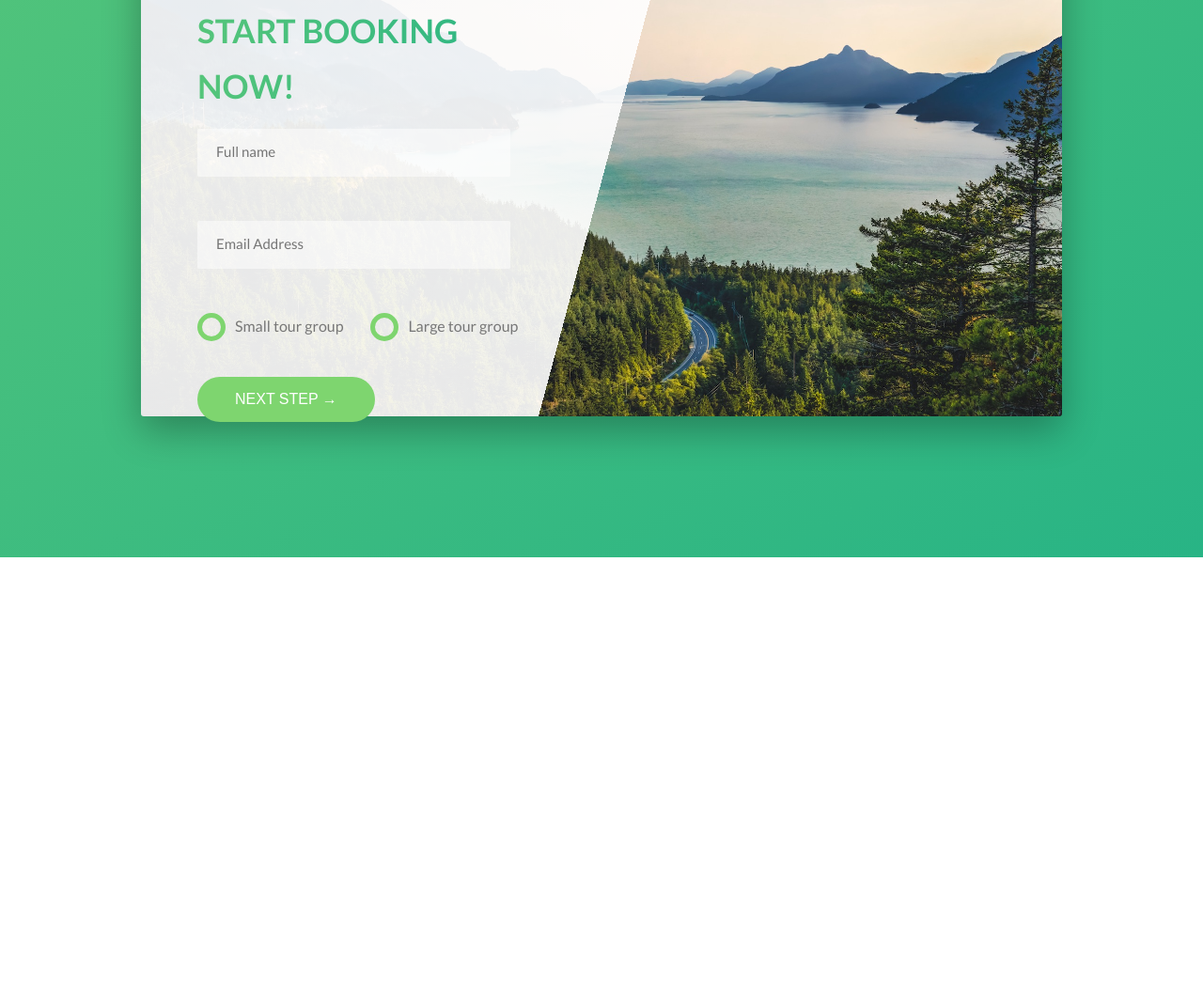
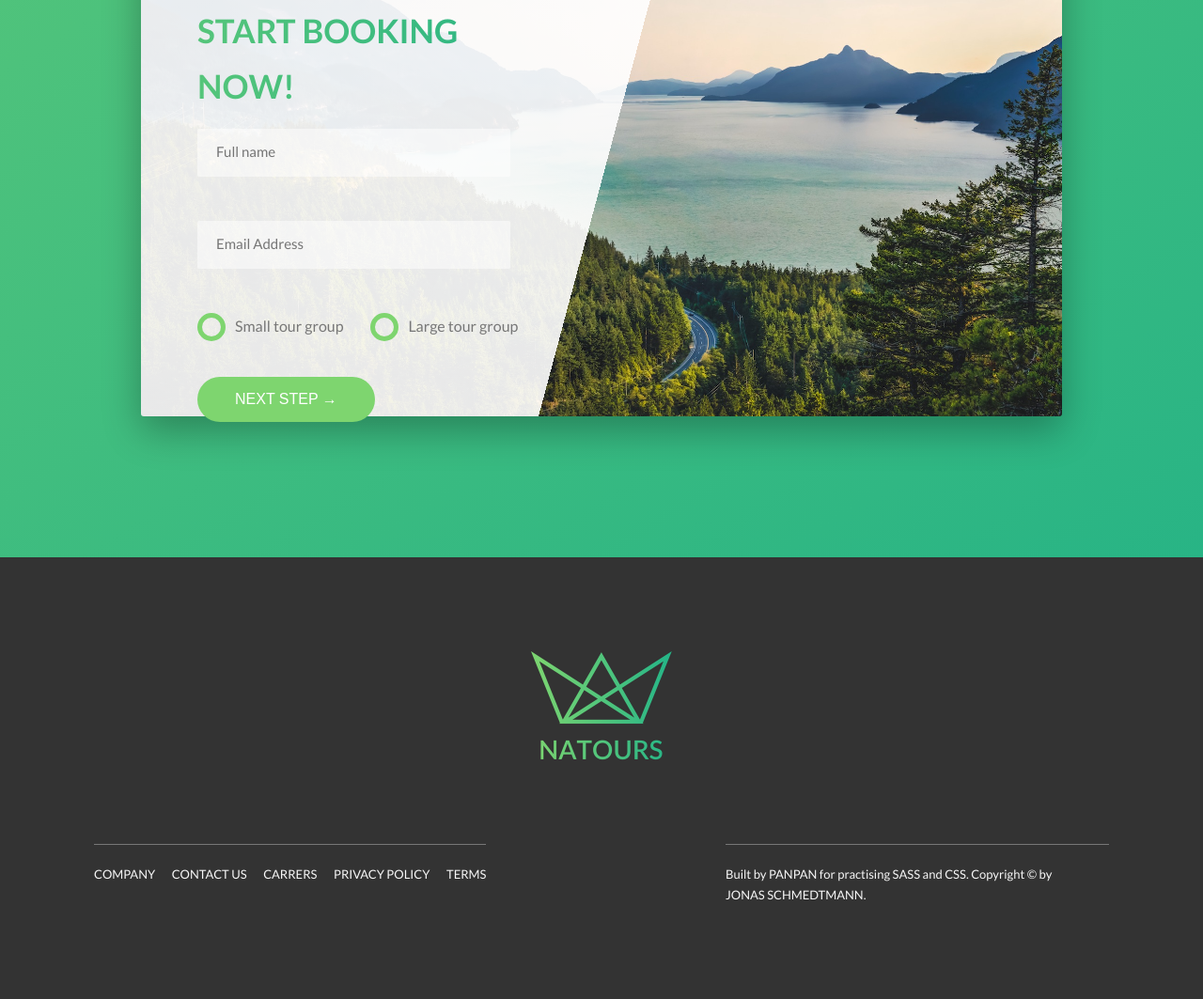
Before and after one commit to panpan31415/sass-advanced-css, a website: page Natours/starter/index.html in a window 1280 px wide. Shown: the part 4676-5739 px from the top of the page at 94% size. Before the commit the page ends 5269 px from the top, so only its background shows below. Drawn offline with Linux system fonts and the light colour scheme.

Commit message:
lecture 48 finished

```diff
--- a/Natours/starter/index.html
+++ b/Natours/starter/index.html
@@ -361,7 +361,8 @@
                                 </div>
                             </div>
                             <div class="form__group">
-                                <button class="btn btn--green ">Next step &rarr;<button/>
+                                <button class="btn btn--green ">Next step &rarr;
+                                    <button/>
                             </div>
                         </form>
                     </div>
@@ -369,8 +370,43 @@
                 </div>
             </div>
         </section>
+    </main>
+    <footer class="footer">
+        <div class="footer__logo-box">
+            <img src="img/logo-green-2x.png" alt="Full logo" class="footer__logo">
+        </div>
+        <div class="row">
+            <div class="col-1-of-2">
+                <div class="footer__navigation">
+                    <ul class="footer__list">
+                        <li class="footer__item">
+                            <a href="#" class="footer__link">Company</a>
+                        </li>
+                        <li class="footer__item">
+                            <a href="#" class="footer__link">Contact us</a>
+                        </li>
+                        <li class="footer__item">
+                            <a href="#" class="footer__link">Carrers</a>
+                        </li>
+                        <li class="footer__item">
+                            <a href="#" class="footer__link">Privacy policy</a>
+                        </li>
+                        <li class="footer__item">
+                            <a href="#" class="footer__link">Terms</a>
+                        </li>
+                    </ul>
+                </div>
+            </div>
+            <div class="col-1-of-2">
+                <p class="footer__copyright">Built by
+                    <a href="http://panpan.dk/" class="footer__link">Panpan</a> for practising SASS and CSS. Copyright &copy by
+                    <a href="http://codingheroes.io/" class="footer__link">
+                        Jonas Schmedtmann</a>.
+                </p>
+            </div>
+        </div>
 
-    </main>
+    </footer>
 </body>
 
 </html>
--- a/Natours/starter/sass/abstract/_variables.scss
+++ b/Natours/starter/sass/abstract/_variables.scss
@@ -9,11 +9,10 @@ $color-secondary-dark:#ff7730;
 $color-tertiary-light:#2998ff;
 $color-tertiary-dark:#5643fa;
 
+$color-grey-dark:#777;
 $color-gery-dark-2:#999;
+$color-gery-dark-3:#333;
 
-
-
-$color-grey-dark:#777;
 $color-white:#fff;
 $color-black:black;
 $color-grey-light-1:#f7f7f7;
--- /dev/null
+++ b/Natours/starter/sass/layout/_footer.scss
@@ -0,0 +1,52 @@
+.footer {
+    background-color: $color-gery-dark-3;
+    padding: 10rem;
+    font-size: 1.3rem;
+    color: $color-grey-light-1;
+    &__logo-box {
+        text-align: center;
+        margin-bottom: 8rem;
+    }
+    &__logo {
+        width: 15rem;
+        height: auto;
+    }
+    &__navigation {
+        border-top: 1px solid $color-grey-dark;
+        padding-top: 2rem;
+        width: 80;
+        float: left;
+    }
+    &__list {
+        list-style: none;
+    }
+    &__item {
+        display: inline-block;
+        &:not(:last-child) {
+            margin-right: 1.5rem;
+        }
+    }
+    &__link {
+        &:link,
+        &:visited {
+            background-color: $color-gery-dark-3;
+            text-decoration: none;
+            display: inline-block;
+            text-transform: uppercase;
+            transition: all .2s;
+            color: $color-grey-light-1;
+        }
+        &:hover,
+        &:active {
+            color: $color-primary;
+            box-shadow: 0 1rem 2rem rgba($color-black, .4);
+            transform: rotate(5deg) scale(1.3);
+        }
+    }
+    &__copyright {
+        border-top: 1px solid $color-grey-dark;
+        padding-top: 2rem;
+        width: 80%;
+        float: right;
+    }
+}
--- a/Natours/starter/sass/main.scss
+++ b/Natours/starter/sass/main.scss
@@ -13,6 +13,7 @@
 @import "./components/story";
 @import "./components/bg-video";
 @import "./components/form";
+@import "./layout/footer";
 @import "./layout/header";
 @import "./layout/grid";
 @import "./base/typography";
```
Also changed, not shown: Natours/starter/css/style.css.
